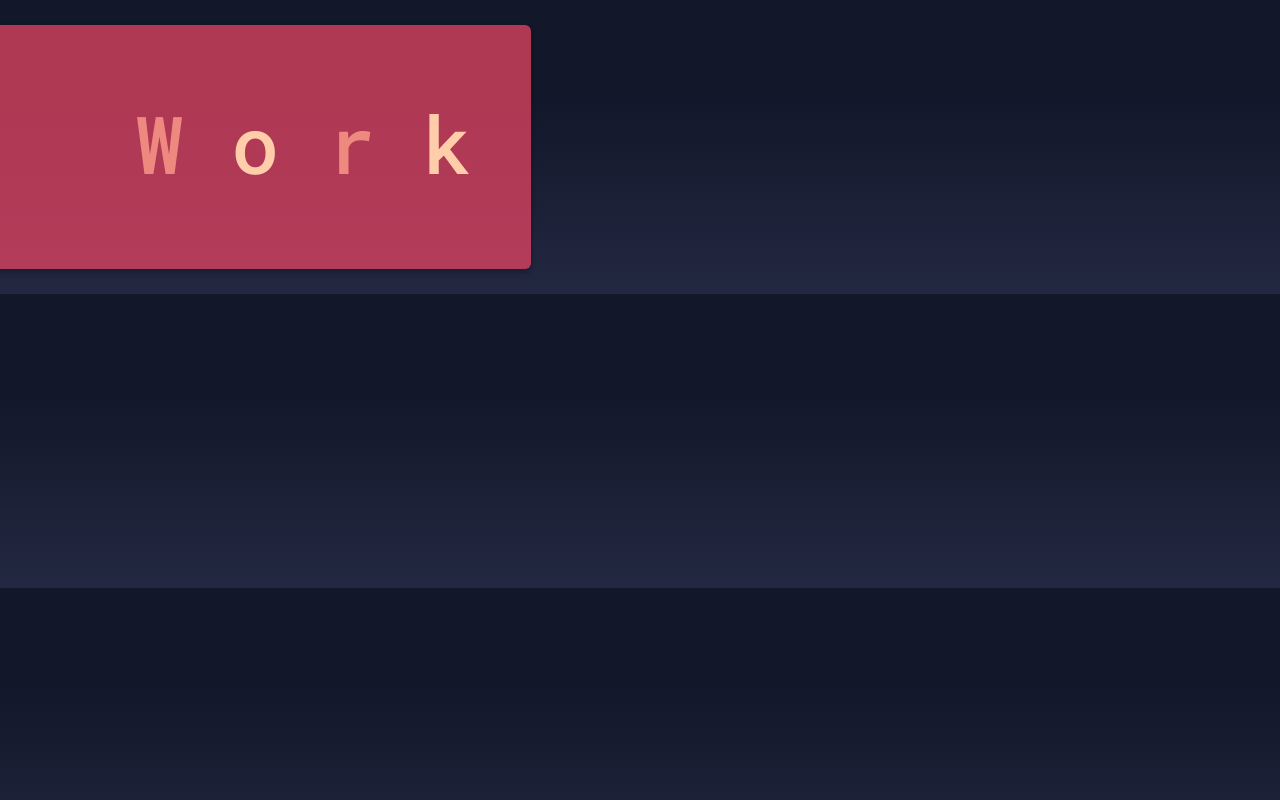
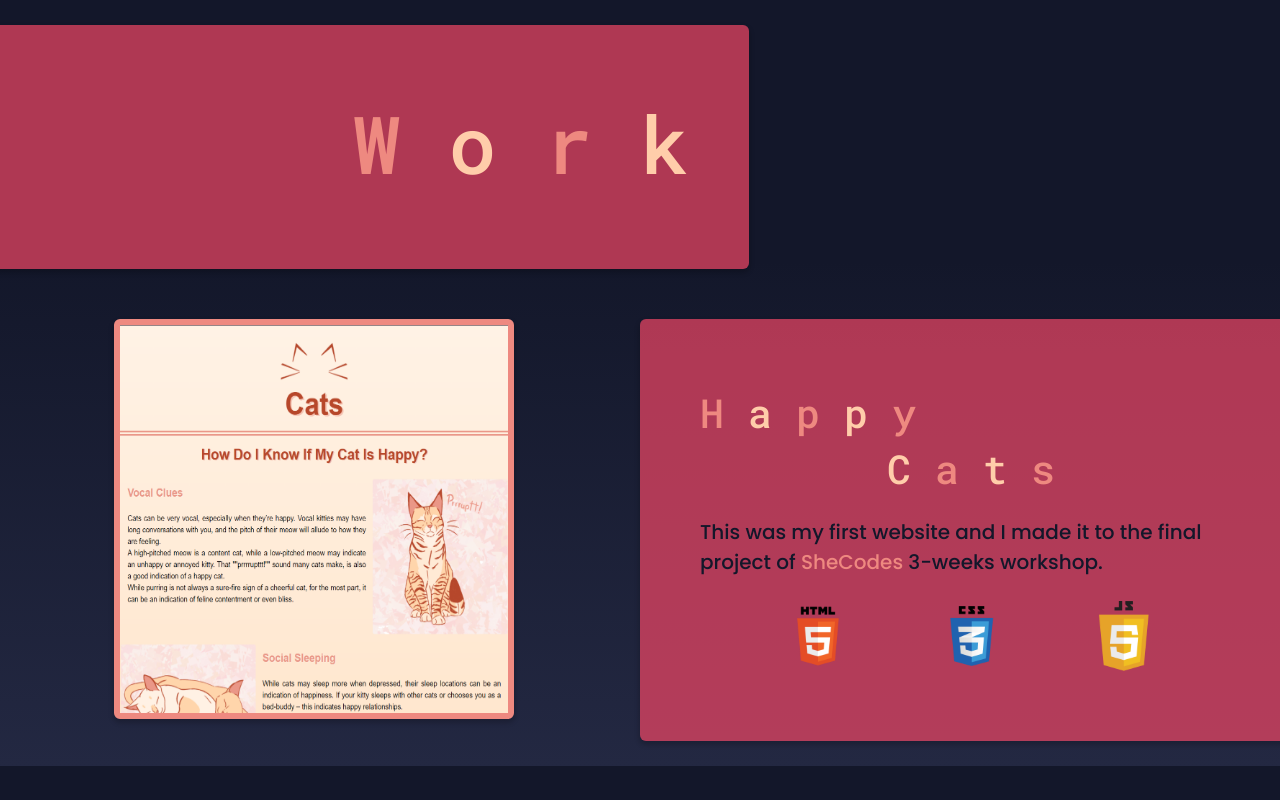
Before and after one commit to LeonorCardoso/My-Portfolio, a plain HTML site: page work.html in a window 1280 px wide. Drawn offline with nearby package versions, Linux system fonts and the light colour scheme.

Commit message:
Made Happy Cats section on work page

```diff
--- a/styles/app.css
+++ b/styles/app.css
@@ -45,19 +45,18 @@ img {
   box-shadow: var(--box-shadow);
   border: 6px solid var(--primary-color);
 }
-work-section img {
+.swork-section img {
   transition: all 0.4s;
   -webkit-transition: all 0.4s;
   -moz-transition: all 0.4s;
 }
-div img {
-  height: 100px;
+.work-section img {
   float: left;
   filter: grayscale(50%);
   -webkit-filter: grayscale(50%);
   -moz-filter: grayscale(50%);
 }
-div img:hover {
+.work-section img:hover {
   filter: grayscale(0%);
   -webkit-filter: grayscale(0%);
   -moz-filter: grayscale(0%);
@@ -65,6 +64,15 @@ div img:hover {
   -webkit-transform: scale(1.1);
   -moz-transform: scale(1.1);
   transition: all 0.3s ease-in-out;
+}
+
+a {
+  text-decoration: none;
+  color: var(--primary-color);
+}
+
+a:hover {
+  color: var(--secondary-color);
 }
 
 .color-block-left {
@@ -116,6 +124,26 @@ div img:hover {
 .contact-heading {
   text-align: center;
 }
+.box {
+  display: flex;
+  flex-direction: row;
+  justify-content: space-evenly;
+}
+.logo {
+  width: 70px;
+  height: 70px;
+  border: none;
+  box-shadow: none;
+}
+.img-block {
+  margin-top: 25px;
+  margin-bottom: 25px;
+  text-align: center;
+}
+.project-img {
+  width: 400px;
+  height: 400px;
+}
 
 @media (max-width: 900px) {
   h1 {
--- a/work.html
+++ b/work.html
@@ -25,7 +25,7 @@
   </head>
   <body>
     <div class="row heading">
-      <div class="col-md-5 color-block-left">
+      <div class="col-md-7 color-block-left">
         <h1>
           <span class="first-color-title">W</span>
           <span class="second-color-title">o</span>
@@ -34,5 +34,35 @@
         </h1>
       </div>
     </div>
+    <div class="row">
+      <div class="col-md-6 img-block">
+        <a href="https://quizzical-allen-6dedf5.netlify.app" target="_blank">
+          <img src="/images/first project.png" alt="happy cats website" class="img-fluid project-img"/>
+        </a>
+      </div>
+      <div class="col-md-6 color-block-right">
+        <h2 id="happy-cats">
+          <span class="first-color-title">H</span>
+          <span class="second-color-title">a</span>
+          <span class="first-color-title">p</span>
+          <span class="second-color-title">p</span>
+          <span class="first-color-title">y</span>
+        </h2>
+        <h2 class="text-md-center">
+          <span class="second-color-title">C</span>
+          <span class="first-color-title">a</span>
+          <span class="second-color-title">t</span>
+          <span class="first-color-title">s</span>
+        </h2>
+        <p class="mt-4">
+          This was my first website and I made it to the final project of  <a href="https://www.shecodes.io" target="_blank">SheCodes</a> 3-weeks workshop.
+        </p>
+        <div class="box mt-4">
+          <img src="/images/html.png" alt="html logo" class="logo"/>
+        <img src="/images/css.png" alt="css logo" class="logo"/>
+        <img src="/images/js.png" alt="js logo" class="logo"/>
+        </div>
+
+      </div>
   </body>
 </html>
```
Also changed, not shown: about.html (+9 -8 lines), index.html (+3 -3 lines), images/bootstrap.png (added), images/css.png (added), images/html.png (added), images/js.png (added), images/react.png (added).
